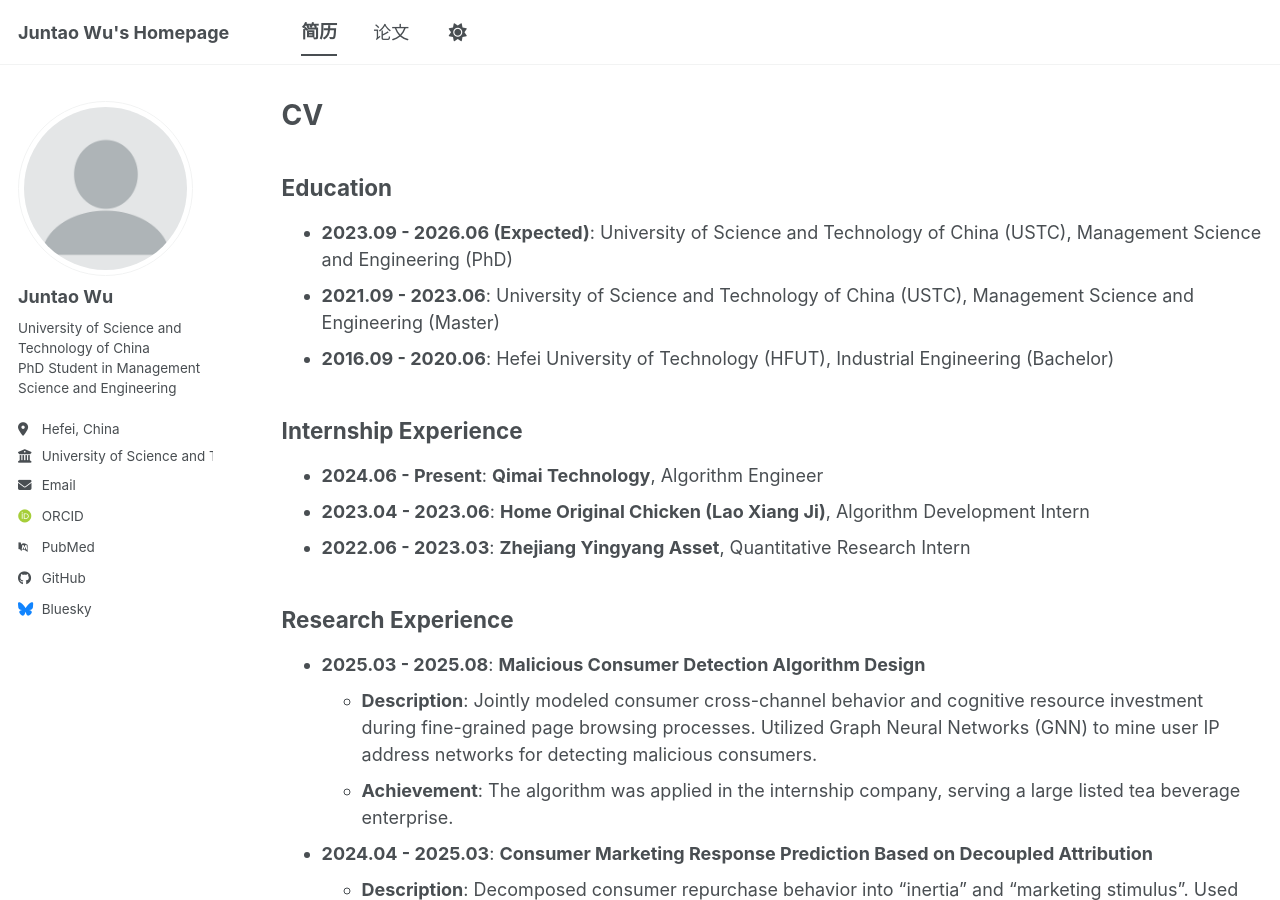
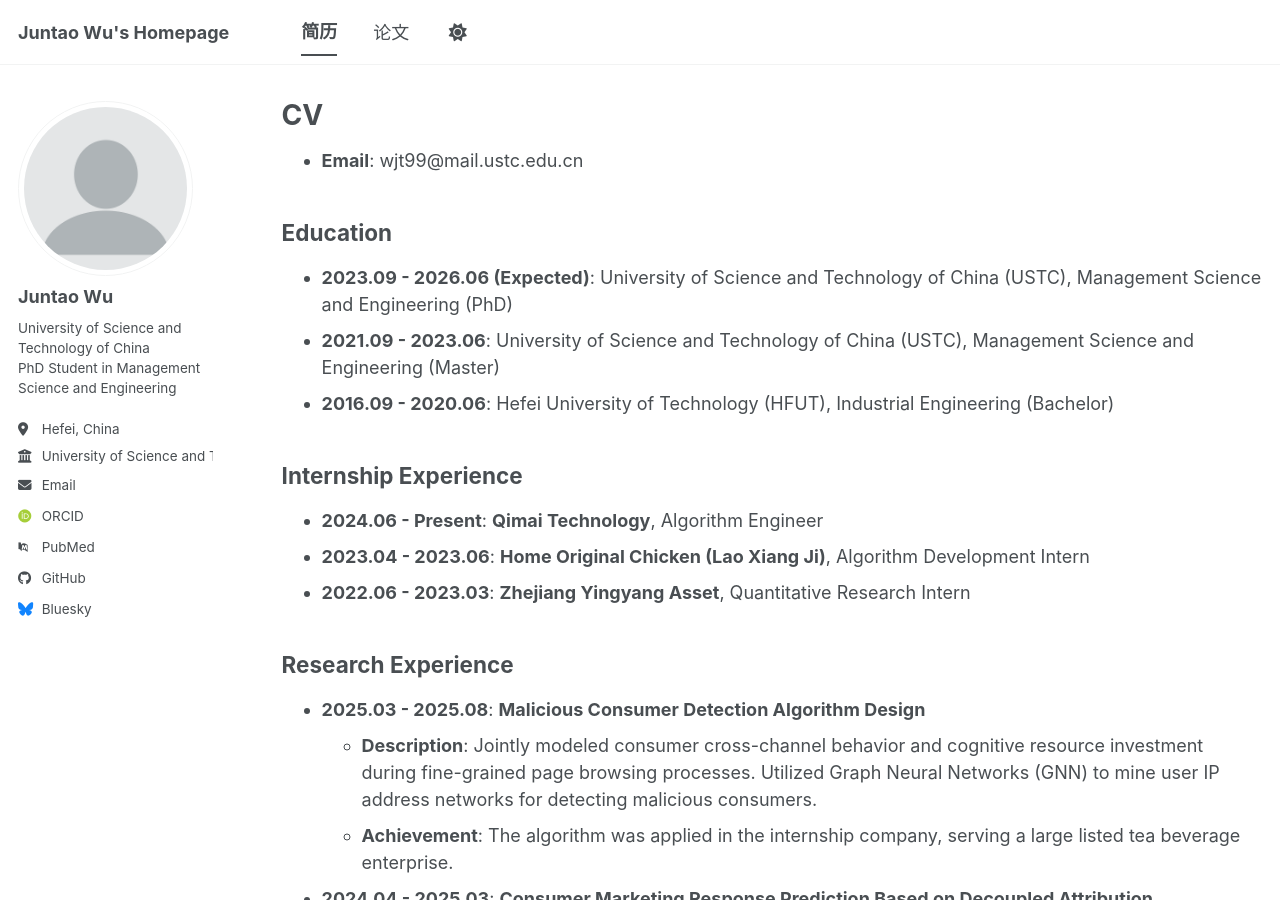
Before and after one commit to tinklert/tinklert.github.io, a Jekyll site: the page built from _pages/cv.md, in a window 1280 px wide and 900 px high. Built offline with Jekyll 4.4.1, drawn with Linux system fonts in a browser that asks for light colours; some web fonts are replaced; a script bundle is joined from its source files by our own code; library files that are not in the unit come from our copies.

Commit message:
Add email to CV

```diff
--- a/_pages/cv.md
+++ b/_pages/cv.md
@@ -8,6 +8,8 @@
 ---
 
 {% include base_path %}
+
+* **Email**: wjt99@mail.ustc.edu.cn
 
 ## Education
 
```
